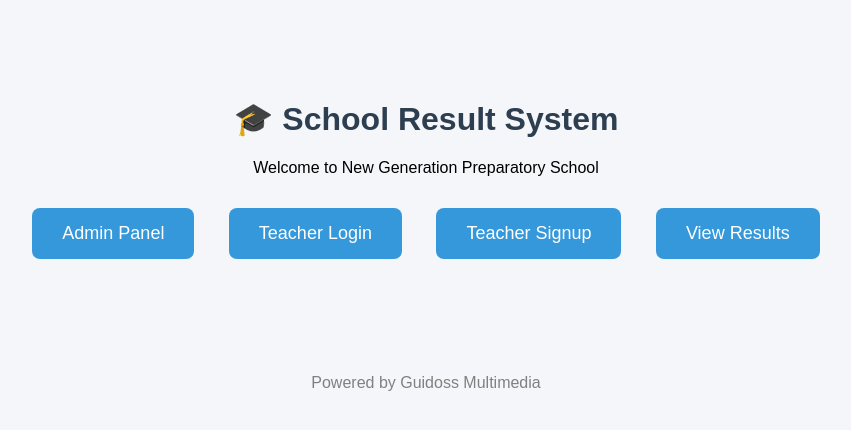
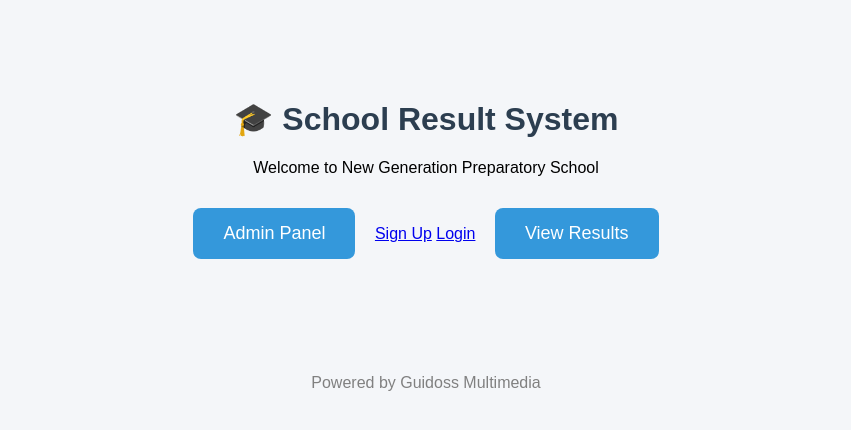
Before and after one commit to guidoss100/school-result-system, a Django app: page / in a window 1280 px wide. Shown: the top 430 px of the page, without its empty margins (214-1065 px from the left). Run offline with Django 5.2, Linux system fonts and the light colour scheme.

Commit message:
added login link

```diff
--- a/result_system/core/templates/core/home.html
+++ b/result_system/core/templates/core/home.html
@@ -48,8 +48,8 @@
 <p>Welcome to New Generation Preparatory School</p>
 
 <a href="/admin/" class="btn">Admin Panel</a>
-<a href="/login/" class="btn">Teacher Login</a>
-<a href="/signup/" class="btn">Teacher Signup</a>
+<a href="{% url 'teacher_signup' %}">Sign Up</a>
+<a href="{% url 'teacher_login' %}">Login</a>
 <a href="/approved-results/" class="btn">View Results</a>
 
 </div>
```
Also changed, not shown: result_system/core/templates/login.html (deleted, +0 -22 lines).
